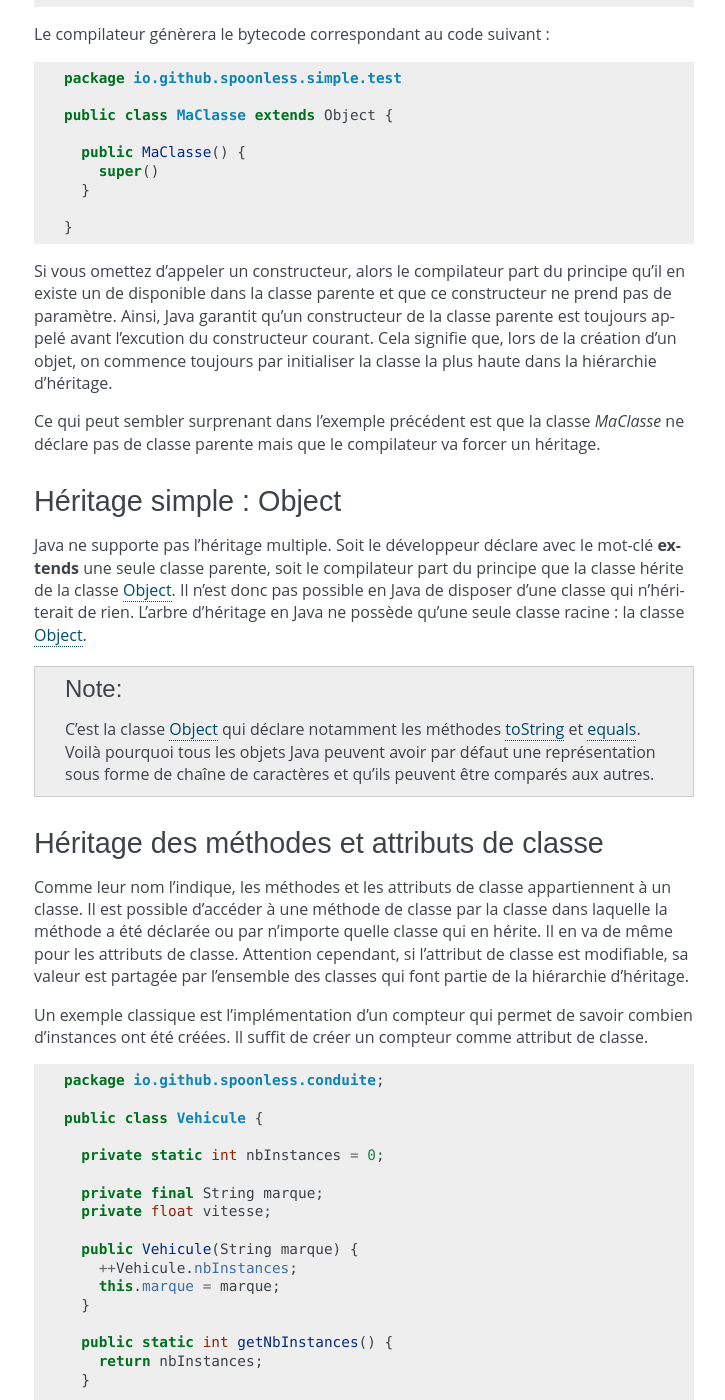
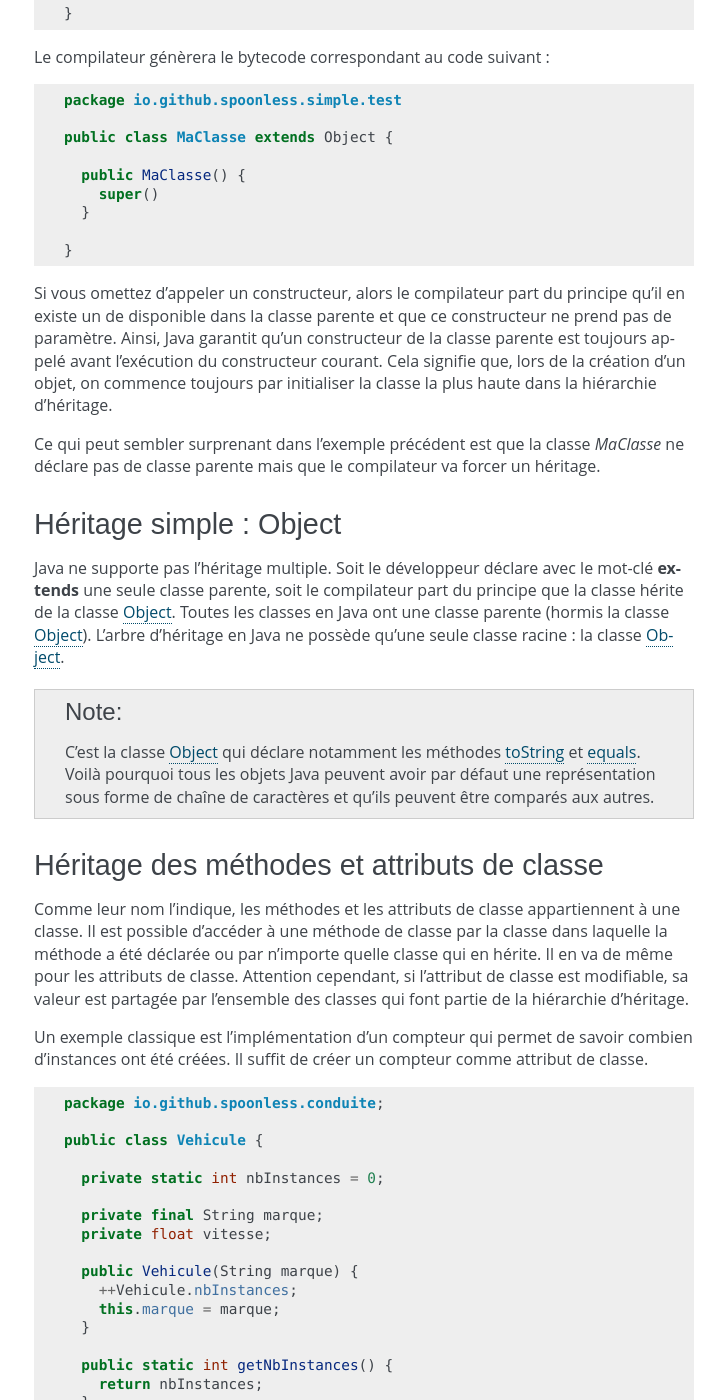
Before and after one commit to lanaflonPerso/cours-java-web, a Sphinx documentation site: the page built from source/relations_entre_objets.rst, in a window 1280 px wide and 1400 px high, scrolled down 6364 px. Shown: the whole window, without its empty margins (396-1121 px from the left). Built offline with Sphinx 7.4.7, drawn with Linux system fonts in a browser that asks for light colours; formulas are drawn with MathJax 3; some of the changed text lies outside the part shown.

Commit message:
corrections

```diff
--- a/source/entrees_sorties.rst
+++ b/source/entrees_sorties.rst
@@ -613,8 +613,7 @@
       }
 
       if (fichier.canWrite()) {
-        try (
-            BufferedWriter writer = new BufferedWriter(new FileWriter(fichier))) {
+        try (BufferedWriter writer = new BufferedWriter(new FileWriter(fichier))) {
           writer.write("Hello world!");
         }
       }
--- a/source/relations_entre_objets.rst
+++ b/source/relations_entre_objets.rst
@@ -87,7 +87,9 @@
 .. image:: images/heritage/heritage_vehicule.png
 
 En Java, l'héritage est indiqué par le mot clé **extends** après le nom de la
-classe. On dit donc qu'une classe en *étend* une autre.
+classe. On dit donc qu'une classe en *étend* une autre. La classe qui est étendue
+est appelée *classe mère* ou *classe parente* et la classe qui étend est appelée
+*classe fille* ou *classe enfant*.
 
 ::
 
@@ -342,7 +344,7 @@
 Si vous omettez d'appeler un constructeur, alors le compilateur part du principe
 qu'il en existe un de disponible dans la classe parente et que ce constructeur
 ne prend pas de paramètre. Ainsi, Java garantit qu'un constructeur de la classe
-parente est toujours appelé avant l'excution du constructeur courant. Cela signifie
+parente est toujours appelé avant l'exécution du constructeur courant. Cela signifie
 que, lors de la création d'un objet, on commence toujours par initialiser la
 classe la plus haute dans la hiérarchie d'héritage.
 
@@ -356,8 +358,8 @@
 
 Java ne supporte pas l'héritage multiple. Soit le développeur déclare avec
 le mot-clé **extends** une seule classe parente, soit le compilateur part
-du principe que la classe hérite de la classe Object_. Il n'est donc pas possible
-en Java de disposer d'une classe qui n'hériterait de rien. L'arbre d'héritage
+du principe que la classe hérite de la classe Object_. Toutes les classes
+en Java ont une classe parente (hormis la classe Object_). L'arbre d'héritage
 en Java ne possède qu'une seule classe racine : la classe Object_.
 
 .. note ::
@@ -371,7 +373,7 @@
 ********************************************
 
 Comme leur nom l'indique, les méthodes et les attributs de classe appartiennent
-à un classe. Il est possible d'accéder à une méthode de classe par la classe
+à une classe. Il est possible d'accéder à une méthode de classe par la classe
 dans laquelle la méthode a été déclarée ou par n'importe quelle classe qui en
 hérite. Il en va de même pour les attributs de classe. Attention cependant,
 si l'attribut de classe est modifiable, sa valeur est partagée par l'ensemble
@@ -659,7 +661,7 @@
 façon d'éviter aux développeurs d'une sous-classe de modifier involontairement
 le comportement d'une classe.
 
-Un règle simple consiste a systématiquement déclarer **private** les attributs
+Un règle simple consiste à systématiquement déclarer **private** les attributs
 d'une classe sauf si une raison évidente nous suggère de déclarer la portée
 **protected**.
 
```
Also changed, not shown: other parts of source/relations_entre_objets.rst (+2 -2 lines).
